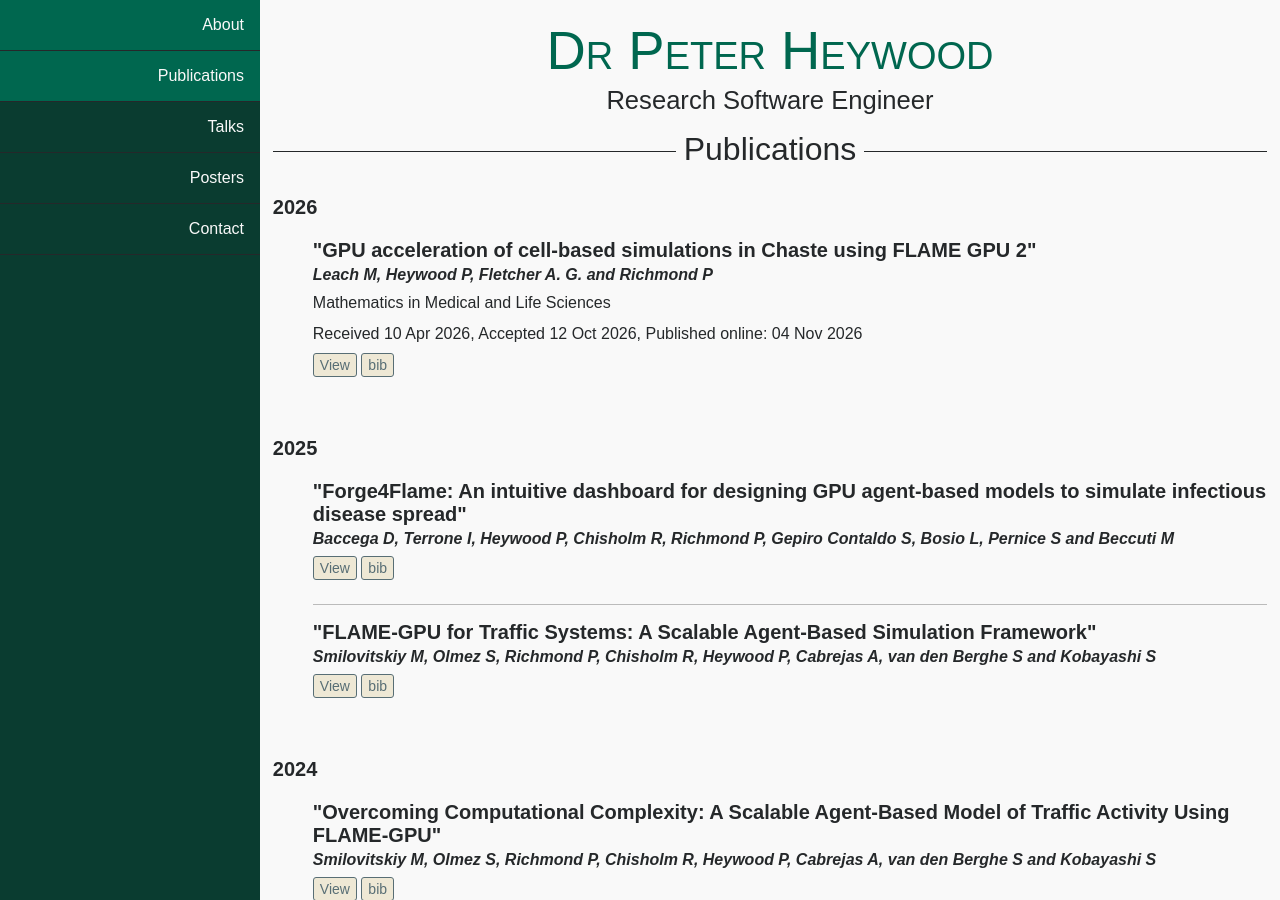
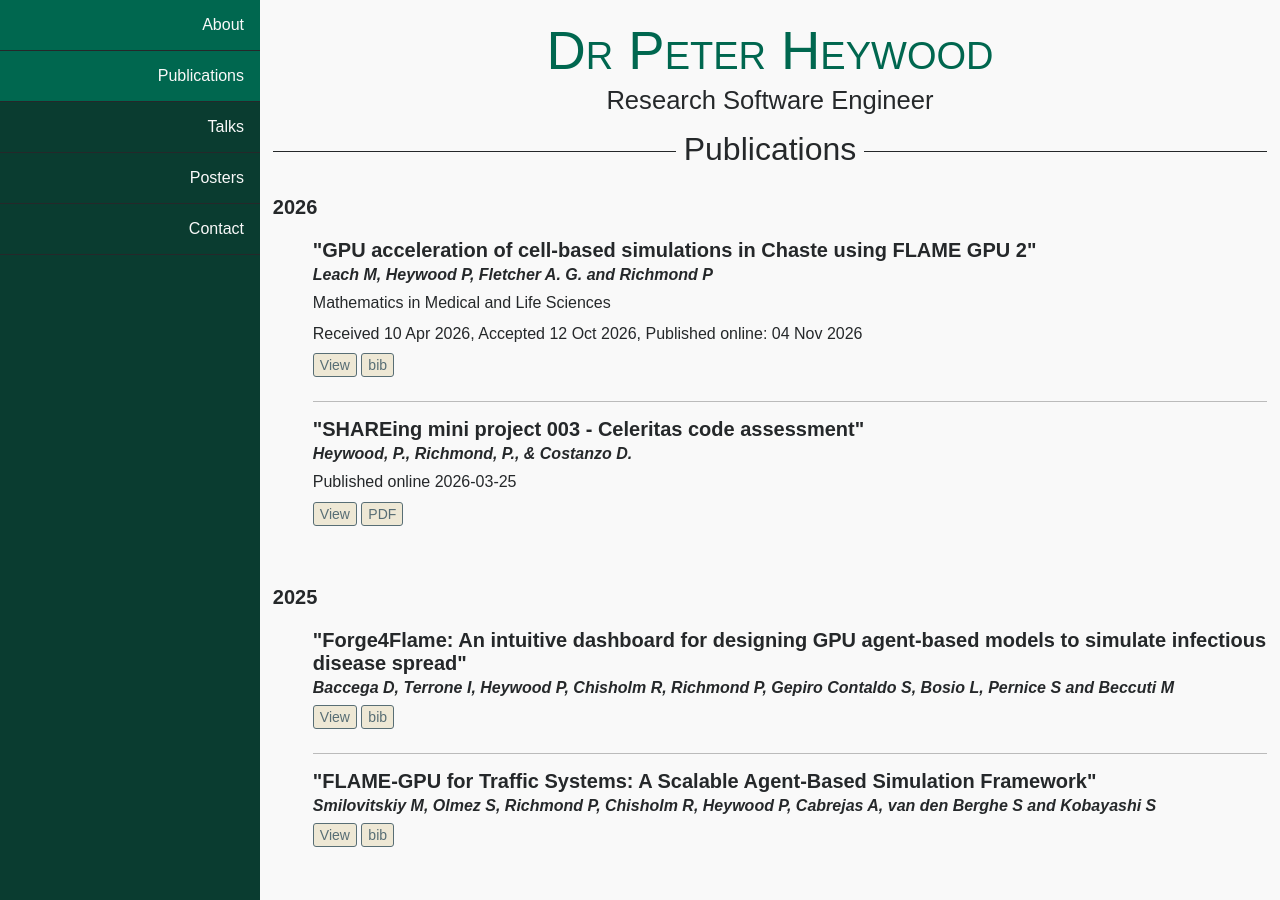
Before and after one commit to ptheywood/ptheywood.github.io, a Jekyll site: the page built from publications/index.html, in a window 1280 px wide and 900 px high. Built offline with Jekyll 4.4.1, drawn with Linux system fonts in a browser that asks for light colours; nearby versions of some CDN libraries.

Commit message:
Add shareing 003 report

```diff
--- a/_data/publications.yml
+++ b/_data/publications.yml
@@ -157,6 +157,15 @@
       doi: "https://doi.org/10.1016/j.simpat.2025.103205"
 - year: 2026
   publications:
+    - authors: "Heywood, P., Richmond, P., & Costanzo D."
+      title: "SHAREing mini project 003 - Celeritas code assessment"
+      journal:
+      date: 2026-03-25
+      href: "https://shareing-dri.github.io/tasks/003_celeritas/"
+      bib:
+      pdf: "https://shareing-dri.github.io/assets/documents/SHAREing-mini-project-003--celeritas-code-assessment.html"
+      note: "Published online 2026-03-25"
+      doi:
     - authors: "Leach M, Heywood P, Fletcher A. G. and Richmond P"
       title: "GPU acceleration of cell-based simulations in Chaste using FLAME GPU 2"
       journal: "Mathematics in Medical and Life Sciences"
```
